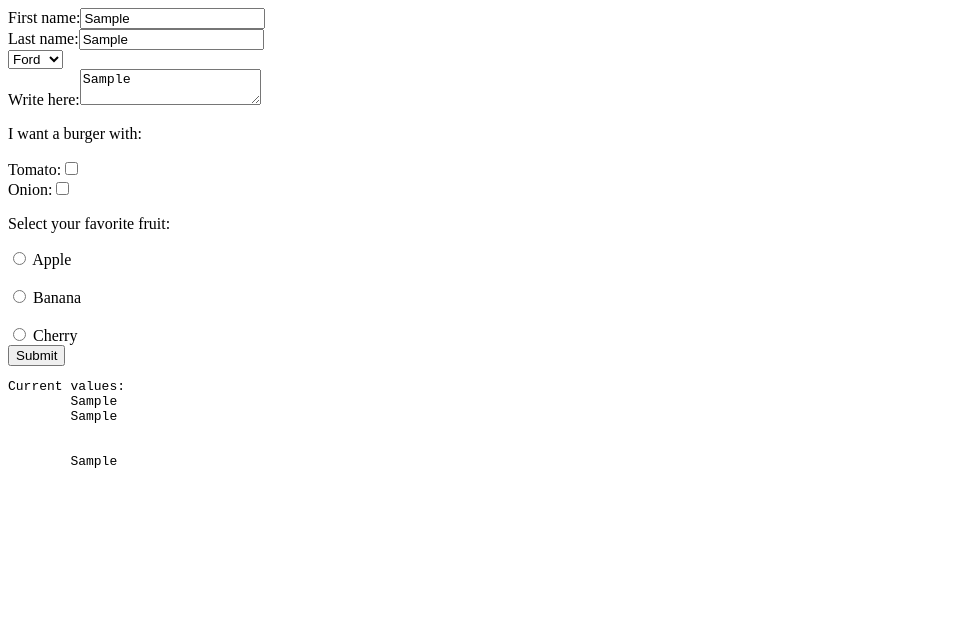
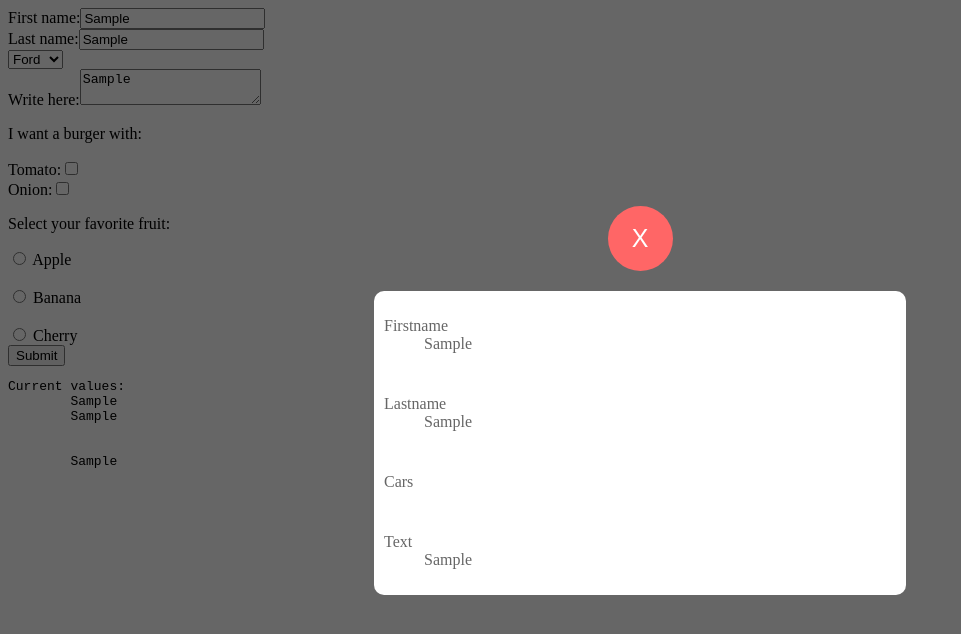
Before and after one commit to Abdulazyzuno/react-project, a React (Vite) app: page /form in a window 1280 px wide. Both pictures are taken after typing "Sample", "Sample", "Sample" into the empty fields and a click on the button "Submit". Shown: the top 634 px of the page, without its empty margins (0-961 px from the left). Built offline with nearby package versions, Linux system fonts and the light colour scheme.

Commit message:
React Portal

```diff
--- a/index.html
+++ b/index.html
@@ -7,6 +7,7 @@
     <title>Lucia First React</title>
   </head>
   <body>
+
     <div id="root">
       <!-- Everything displays here -->
     </div>
--- a/src/components/Form.jsx
+++ b/src/components/Form.jsx
@@ -1,9 +1,9 @@
 import { useState } from "react";
+import Modal from "./Modal";
 
 export function MyForm() {
-  const [inputs, setInputs] = useState({
-
-  });
+  const [inputs, setInputs] = useState({});
+  const [showModal, setShowModal] = useState(false);
   const handleChange = (e) => {
     const target = e.target; //identifying element that is firing the event
     const name = target.name;
@@ -19,11 +19,16 @@ export function MyForm() {
       fillings += "onion";
     }
     if (fillings == "") fillings = "no fillings";
-    alert(`${inputs.firstname} wants a burger with ${fillings}`);
+    setShowModal(true);
     event.preventDefault();
   };
+  const handleClose = ()=> {
+    setShowModal(false)
+  }
 
   return (
+    <>
+    {showModal && <Modal {...inputs} onClose={handleClose}/>}
       <form onSubmit={handleSubmit}>
         <label>
           First name:
@@ -119,11 +124,12 @@ export function MyForm() {
           {`
         ${inputs.firstname ?? ""}
         ${inputs.lastname ?? ""}
-        ${inputs.cars??""}
-        ${inputs.fruit??""}
-        ${inputs.txt??""}
+        ${inputs.cars ?? ""}
+        ${inputs.fruit ?? ""}
+        ${inputs.txt ?? ""}
         `}
         </pre>
       </form>
+    </>
   );
 }
--- /dev/null
+++ b/src/components/Modal.jsx
@@ -0,0 +1,29 @@
+import React from "react";
+import { createPortal } from "react-dom";
+
+export default function Modal(props) {
+  return createPortal(
+    <div className="modal">
+        <button className="close-btn" onClick={props.onClose}>X</button>
+      <div className="modal-children">
+        <dl>
+          <dt>Firstname</dt>
+          <dd>{props.firstname}</dd>
+        </dl>
+        <dl>
+          <dt>Lastname</dt>
+          <dd>{props.lastname}</dd>
+        </dl>
+        <dl>
+          <dt>Cars</dt>
+          <dd>{props.cars}</dd>
+        </dl>
+        <dl>
+          <dt>Text</dt>
+          <dd>{props.txt}</dd>
+        </dl>
+      </div>
+    </div>,
+    document.body
+  );
+}
--- a/src/styles/index.css
+++ b/src/styles/index.css
@@ -0,0 +1,50 @@
+.modal {
+    position: fixed;
+    top: 0;
+    left: 0;
+    right: 0;
+    bottom: 0;
+    width: 100%;
+    height: 100vh;
+    background: black;
+    opacity: 0.6;
+    display: flex;
+    flex-direction: column;
+    justify-content: center;
+    align-items: center;
+    gap: 20px;
+}
+.modal-children {
+    width: 40%;
+    border-radius: 10px;
+    background-color: white;
+    display: flex;
+    flex-direction: column;
+    gap: 10px;
+    padding: 10px;
+    position: relative;
+    bottom: 0;
+    animation: slideup 1s ease-in;
+}
+.close-btn {
+    width: 65px;
+    height: 65px;
+    color: white;
+    background-color: red;
+    border-radius: 50%;
+    display: flex;
+    justify-content: center;
+    align-items: center;
+    border: none;
+    outline: none;
+    font-size: 25px;
+    cursor: pointer;
+}
+@keyframes slideup {
+    from {
+      bottom: -200px;
+    }
+    to {
+        bottom: 0;
+    }
+}
```
Lines whose indentation alone changed are shown as unchanged.
